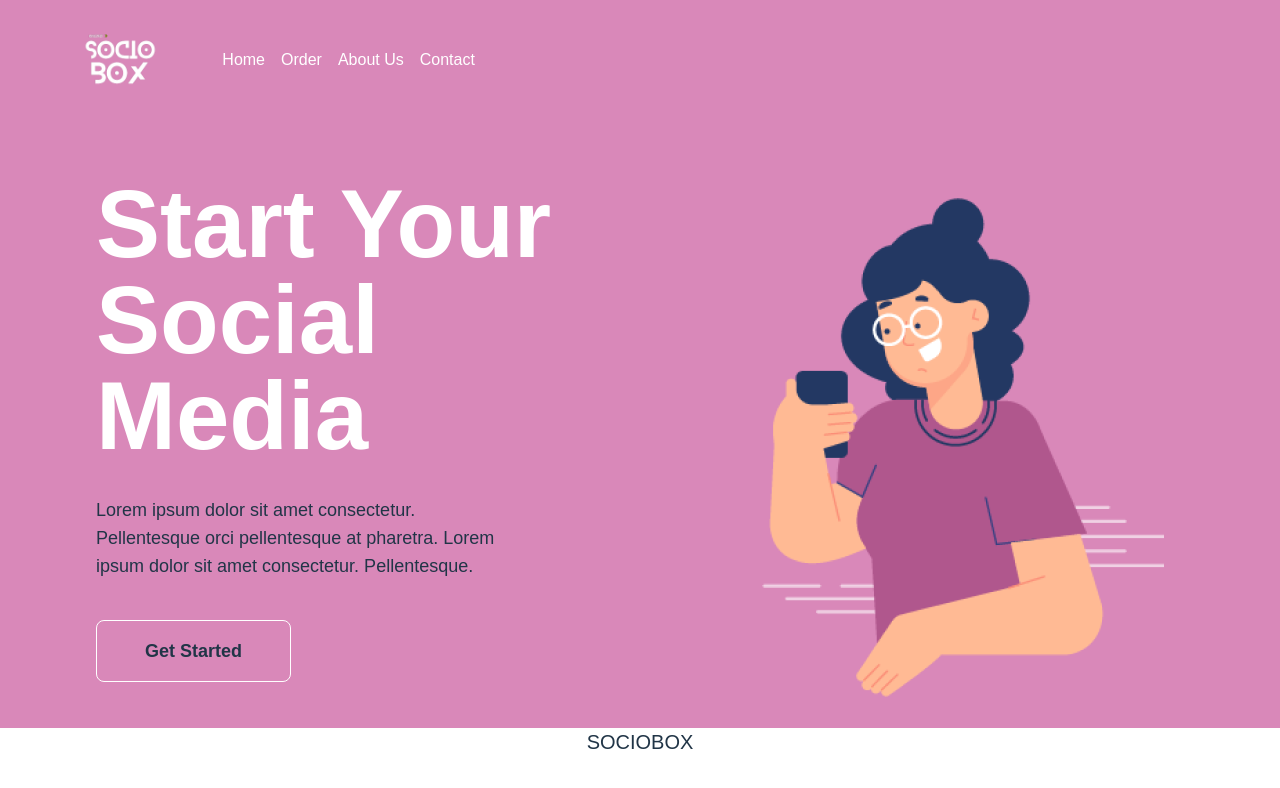
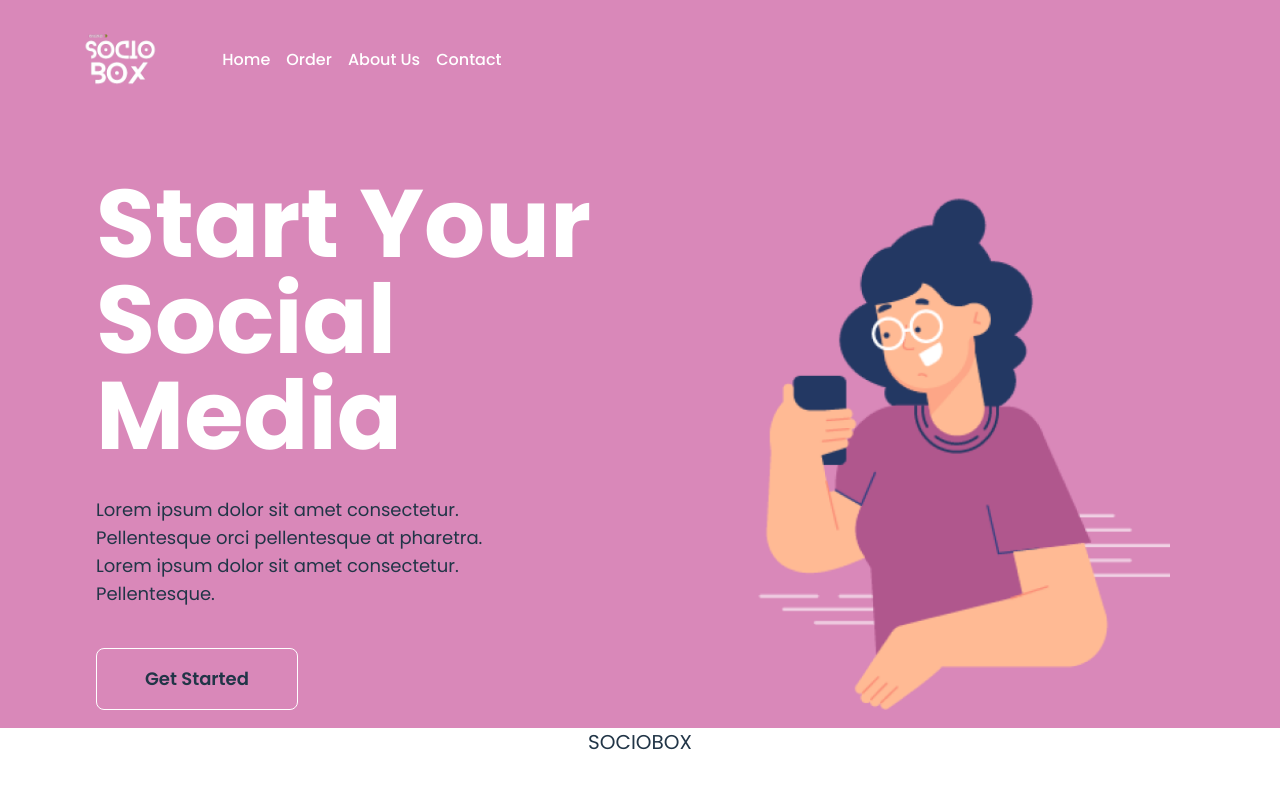
Before and after one commit to rizkyIqbal/smm-platform, a React (Vite) app: page / in a window 1280 px wide. Shown: the top 788 px of the page. Built offline with nearby package versions, Linux system fonts and the light colour scheme.

Commit message:
chore: install poppins font and custom color

```diff
--- a/src/App.css
+++ b/src/App.css
@@ -1,7 +1,8 @@
+@import url('https://fonts.googleapis.com/css2?family=Poppins:ital,wght@0,100;0,200;0,300;0,400;0,500;0,600;0,700;0,800;0,900;1,100;1,200;1,300;1,400;1,500;1,600;1,700;1,800;1,900&display=swap');
+
 #root {
   max-width: 1280px;
   margin: 0;
-  /* overflow-x: hidden; */
   /* padding: 2rem; */
   /* text-align: center; */
 }
--- a/tailwind.config.js
+++ b/tailwind.config.js
@@ -6,6 +6,10 @@
   ],
   theme: {
     extend: {
+      colors: {
+        primary: '#D988B9',
+        secondary: '#B0578D'
+      },
       fontFamily: {
         poppins: ['Poppins', 'sans-serif'],
       },
```
